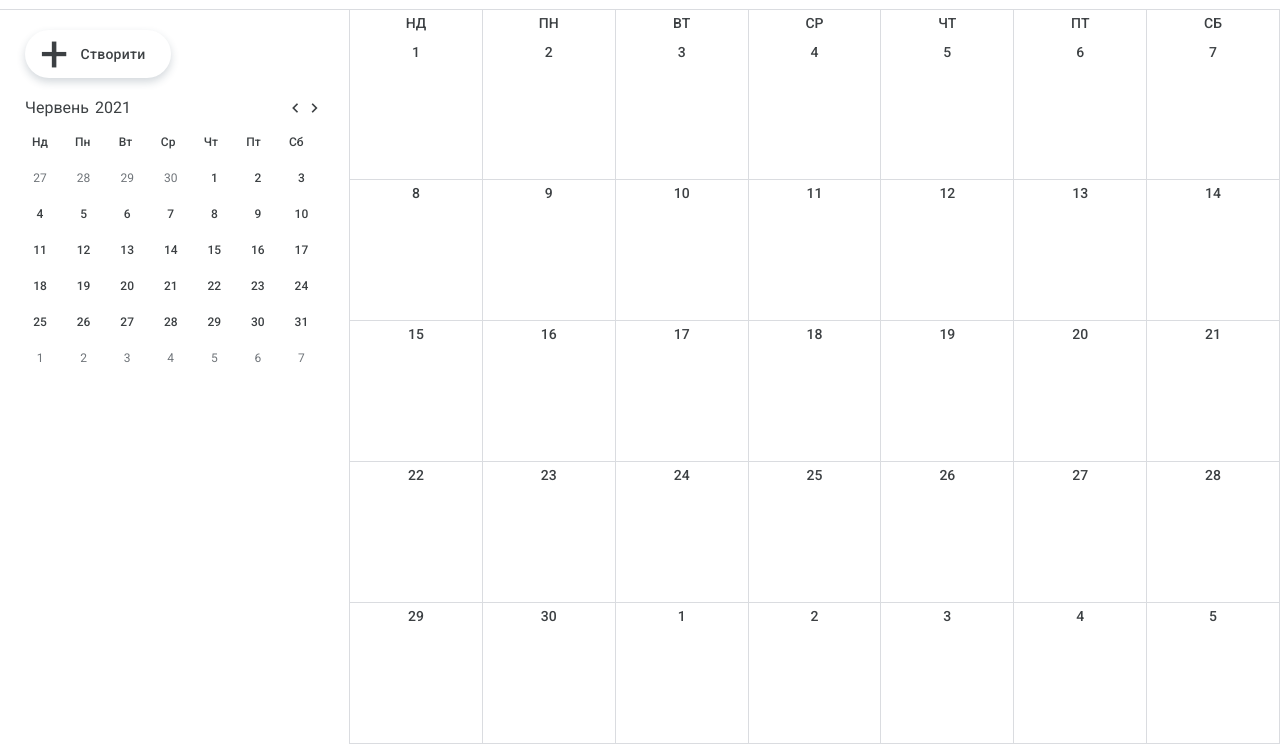
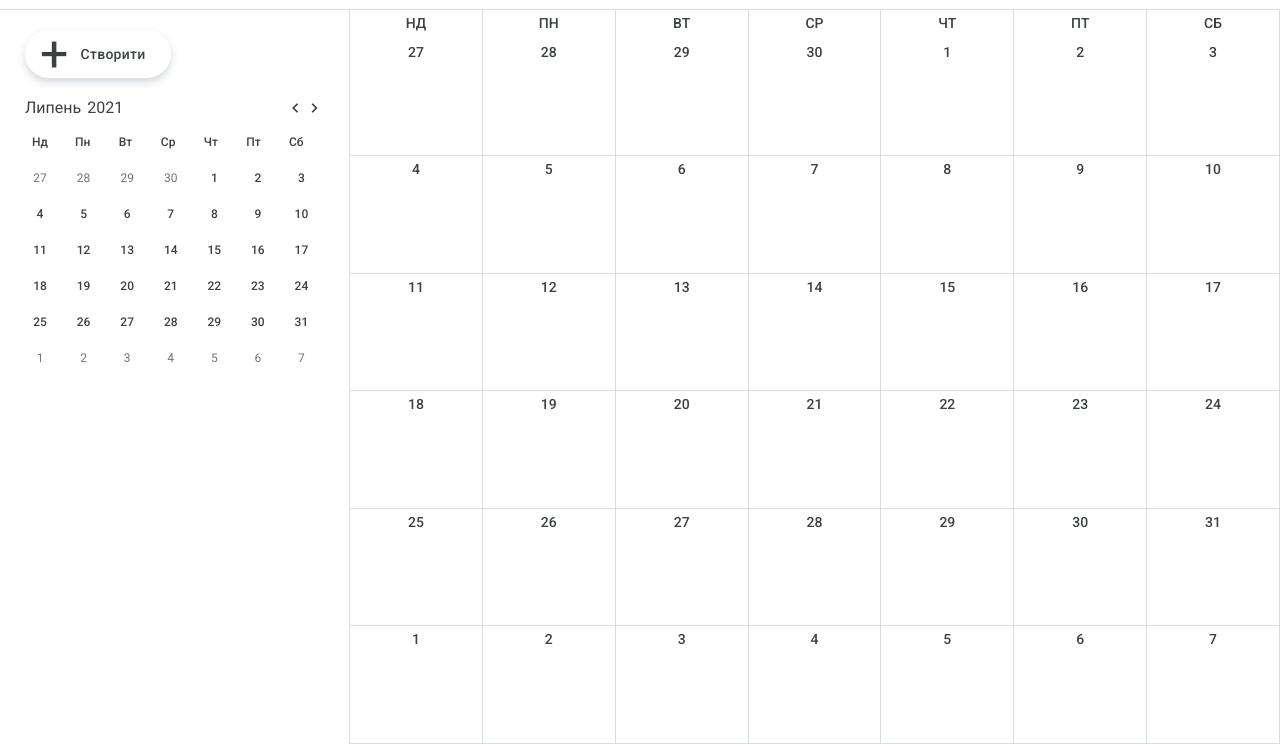
Before and after one commit to Vadim-Marts/calendar, a website: page app/index.html in a window 1280 px wide. Both pictures are taken after a click on the element 369 px from the left and 32 px from the top of the page. Shown: the part 56-800 px from the top of the page. Drawn offline with Linux system fonts and the light colour scheme; files whose address does not match are found by name.

Commit message:
change html srtucture main calendar

```diff
--- a/app/index.html
+++ b/app/index.html
@@ -136,15 +136,50 @@
             <div class="bg-calendar__week-day">Сб</div>
           </div>
           <div class="bg-calendar__row">
-            <div class="bg-calendar__day">1</div>
-            <div class="bg-calendar__day">2</div>
-            <div class="bg-calendar__day">3</div>
-            <div class="bg-calendar__day">4</div>
-            <div class="bg-calendar__day">5</div>
-            <div class="bg-calendar__day">6</div>
-            <div class="bg-calendar__day">7</div>
+            <div class="bg-calendar__day"></div>
+            <div class="bg-calendar__day"></div>
+            <div class="bg-calendar__day"></div>
+            <div class="bg-calendar__day"></div>
+            <div class="bg-calendar__day"></div>
+            <div class="bg-calendar__day"></div>
+            <div class="bg-calendar__day"></div>
+            <div class="bg-calendar__day"></div>
+            <div class="bg-calendar__day"></div>
+            <div class="bg-calendar__day"></div>
+            <div class="bg-calendar__day"></div>
+            <div class="bg-calendar__day"></div>
+            <div class="bg-calendar__day"></div>
+            <div class="bg-calendar__day"></div>
+            <div class="bg-calendar__day"></div>
+            <div class="bg-calendar__day"></div>
+            <div class="bg-calendar__day"></div>
+            <div class="bg-calendar__day"></div>
+            <div class="bg-calendar__day"></div>
+            <div class="bg-calendar__day"></div>
+            <div class="bg-calendar__day"></div>
+            <div class="bg-calendar__day"></div>
+            <div class="bg-calendar__day"></div>
+            <div class="bg-calendar__day"></div>
+            <div class="bg-calendar__day"></div>
+            <div class="bg-calendar__day"></div>
+            <div class="bg-calendar__day"></div>
+            <div class="bg-calendar__day"></div>
+            <div class="bg-calendar__day"></div>
+            <div class="bg-calendar__day"></div>
+            <div class="bg-calendar__day"></div>
+            <div class="bg-calendar__day"></div>
+            <div class="bg-calendar__day"></div>
+            <div class="bg-calendar__day"></div>
+            <div class="bg-calendar__day"></div>
+            <div class="bg-calendar__day"></div>
+            <div class="bg-calendar__day"></div>
+            <div class="bg-calendar__day"></div>
+            <div class="bg-calendar__day"></div>
+            <div class="bg-calendar__day"></div>
+            <div class="bg-calendar__day"></div>
+            <div class="bg-calendar__day"></div>
           </div>
-          <div class="bg-calendar__row">
+          <!-- <div class="bg-calendar__row">
             <div class="bg-calendar__day">8</div>
             <div class="bg-calendar__day">9</div>
             <div class="bg-calendar__day">10</div>
@@ -180,6 +215,15 @@
             <div class="bg-calendar__day">4</div>
             <div class="bg-calendar__day">5</div>
           </div>
+          <div class="bg-calendar__row">
+            <div class="bg-calendar__day"></div>
+            <div class="bg-calendar__day"></div>
+            <div class="bg-calendar__day"></div>
+            <div class="bg-calendar__day"></div>
+            <div class="bg-calendar__day"></div>
+            <div class="bg-calendar__day"></div>
+            <div class="bg-calendar__day"></div>
+          </div> -->
         </div>
       </main>
     </div>
--- a/app/js/main.js
+++ b/app/js/main.js
@@ -8,24 +8,21 @@ const   togleSidebarButton = document.querySelector('.top-nav__main-menu-btn'),
 togleSidebarButton.addEventListener('click', togleSidebar);
 
 createSmallCalendar(currentDate);
-
-
+createMainCalendar(currentDate);
 
 arrowButtons.addEventListener('click', (event) => {
     const button = event.target.offsetParent.classList.value;
 
     switch (button) {
         case 'prev-btn' :
-            setPrevMonth(currentDate);
+            changeMonth();
             break;
         case 'next-btn' :
-            setNextMonth(currentDate);
+            changeMonth(true);
             break;
     }
 
 });
-
-
 
 
 
@@ -35,53 +32,57 @@ function togleSidebar () {
     sidebar.classList.toggle('sidebar--hide');
 }
 
+{
+    let i = 1;
 
-function getMonth(argDate) {
-    let month;
+    function changeMonth (isNext) {
+        let year = currentDate.getFullYear();
+        let month = currentDate.getMonth();
+        let newDate = new Date(year, month);
 
-    month = argDate.getMonth();
-    return month;
-}
-function getYear(argDate) { argDate
-    let year;
+        isNext ? i++ : i--;
 
-    year = argDate.getFullYear();
-    return year;
+        newDate.setMonth(newDate.getMonth() + i - 1);
+
+        createSmallCalendar(newDate);
+        createMainCalendar(newDate);
+    }
+
 }
 
+
 function createSmallCalendar (argDate) {
-    const monthName = document.querySelector('.current__month'),
-            yearName = document.querySelector('.current__year'),
+    const monthName = document.querySelectorAll('.current__month'),
+            yearName = document.querySelectorAll('.current__year'),
             smallCalendarDays = document.querySelector('.sm-calendar__days'),
-            smallCalendarElemDayClass = 'sm-calendar__day',
-            dayNotThisMonthClass = 'dayNotThisMonth',
-            currentDayClass = 'current_day';
+            cellClasses = {
+                default : 'sm-calendar__day',
+                inactive : 'dayNotThisMonth',
+                current : 'current_day'
+            };
 
-    let year = getYear(argDate);
-    let month = getMonth(argDate);
+    let year = argDate.getFullYear();
+    let month = argDate.getMonth();
     let date = new Date(year, month);
     let content = '';
-    let arr = [];
 
-    for (let i = 0; i < date.getDay(); i++) {
-        let date = new Date(year, month, 1);
-        date.setDate(date.getDate() - i -1);
+    for (let i = date.getDay(); i > 0; i--) {
+        let date = new Date(year, month, 0)
 
-        content = `<div class="${smallCalendarElemDayClass} ${dayNotThisMonthClass}">${date.getDate()}</div>`;
-
-        arr.push(content);
+        content += `<div class="${cellClasses.default} ${cellClasses.inactive}">${ date.getDate() - i + 1}</div>`;
     }
-    content = arr.reverse().join('');
-
 
     while (date.getMonth() === month) {
-        const dateString = date.toLocaleDateString().split(",")[0];
-        const currentDateString = currentDate.toLocaleDateString().split(",")[0];
+        let arr1 = [];
+        const dateString = arr1.join(arr1.push(date.getFullYear() + '' + date.getMonth() + date.getDate()));
+        arr1 = [];
+        const currentDateString = arr1.join(arr1.push(currentDate.getFullYear() + '' + currentDate.getMonth() + currentDate.getDate()));
+
         if (dateString === currentDateString) {
-            content += `<div class="${smallCalendarElemDayClass} ${currentDayClass}"> ${date.getDate()}</div>`;
+            content += `<div class="${cellClasses.default} ${cellClasses.current}"> ${date.getDate()}</div>`;
             date.setDate(date.getDate() + 1);
         }
-        content += `<div class="${smallCalendarElemDayClass}"> ${date.getDate()}</div>`;
+        content += `<div class="${cellClasses.default}"> ${date.getDate()}</div>`;
         date.setDate(date.getDate() + 1);
     }
 
@@ -91,41 +92,50 @@ function createSmallCalendar (argDate) {
             let dates = new Date(year, month + 1, date.getDate());
             date.setDate(date.getDate() + j);
 
-            content += `<div class="${smallCalendarElemDayClass} ${dayNotThisMonthClass}">${dates.getDate()}</div>`;
+            content += `<div class="${cellClasses.default} ${cellClasses.inactive}">${dates.getDate()}</div>`;
             j++;
         }
     }
 
     smallCalendarDays.innerHTML = content;
-    monthName.innerText = monthsArr[month];
-    yearName.innerText = year;
+
+    for (let i = 0; i < 2; i++) {
+        monthName[i].innerText = monthsArr[month];
+        yearName[i].innerText = year;
+    }
 
 }
 
+function createMainCalendar (argDate) {
+    const calendarCells = document.querySelectorAll('.bg-calendar__day');
 
+    let year = argDate.getFullYear();
+    let month = argDate.getMonth();
+    let date = new Date(year, month);
+    let daysArr = [];
 
-{
-    let i = 1;
-
-    function setNextMonth (argDate) {
-        let year = getYear(argDate);
-        let month = getMonth(argDate);
-        let newDate = new Date(year, month);
-
-        newDate.setMonth(newDate.getMonth() + i);
-        i++;
-
-        createSmallCalendar(newDate)
+    for (let i = date.getDay(); i > 0; i--) {
+        let date = new Date(year, month, 0)
+        daysArr.push(date.getDate() - i + 1);
     }
 
-    function setPrevMonth (argDate) {
-        let year = getYear(argDate);
-        let month = getMonth(argDate);
-        let newDate = new Date(year, month);
+    while (date.getMonth() === month) {
 
-        --i;
-        newDate.setMonth(newDate.getMonth() + i - 1);
+        daysArr.push(date.getDate());
+        date.setDate(date.getDate() + 1);
+    }
 
-        createSmallCalendar(newDate);
+    if (date.getDate() !== 0) {
+        for (let i = calendarCells.length - daysArr.length; i > 0; i--) {
+            let j = 1;
+            daysArr.push(date.getDate());
+            date.setDate(date.getDate() + j);
+            j++;
+        }
     }
+
+    for (let i = 0; i < daysArr.length; i++){
+        calendarCells[i].innerText = daysArr[i];
+    }
+
 }
--- a/app/scss/style.scss
+++ b/app/scss/style.scss
@@ -171,11 +171,9 @@
     font-weight: 500;
     &__row{
         width: 100%;
-        height: calc(100% / 5);
+        height: calc(100% );
         display: grid;
         grid-template-columns: repeat(7, 1fr);
-
-        border-bottom: 1px solid $border-color;
         &--week{
             height: 30px;
             border-bottom: 0;
@@ -190,6 +188,9 @@
         justify-content: center;
         padding: 5px;
     }
+    &__day{
+        border-bottom: 1px solid $border-color;
+    }
 
 }
 
```
Also changed, not shown: app/css/style.min.css, app/js/main.min.js.
